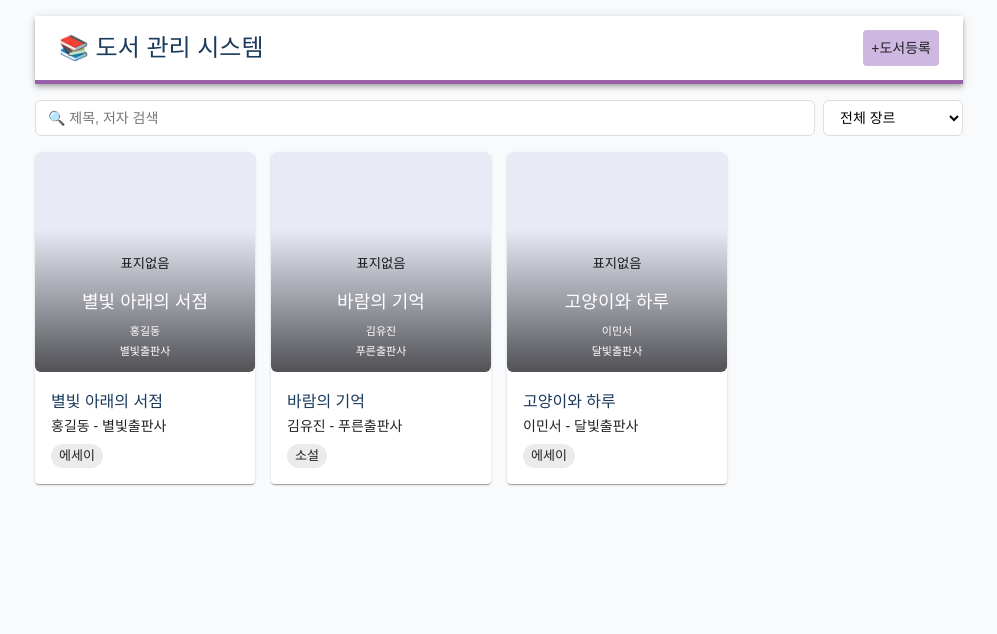
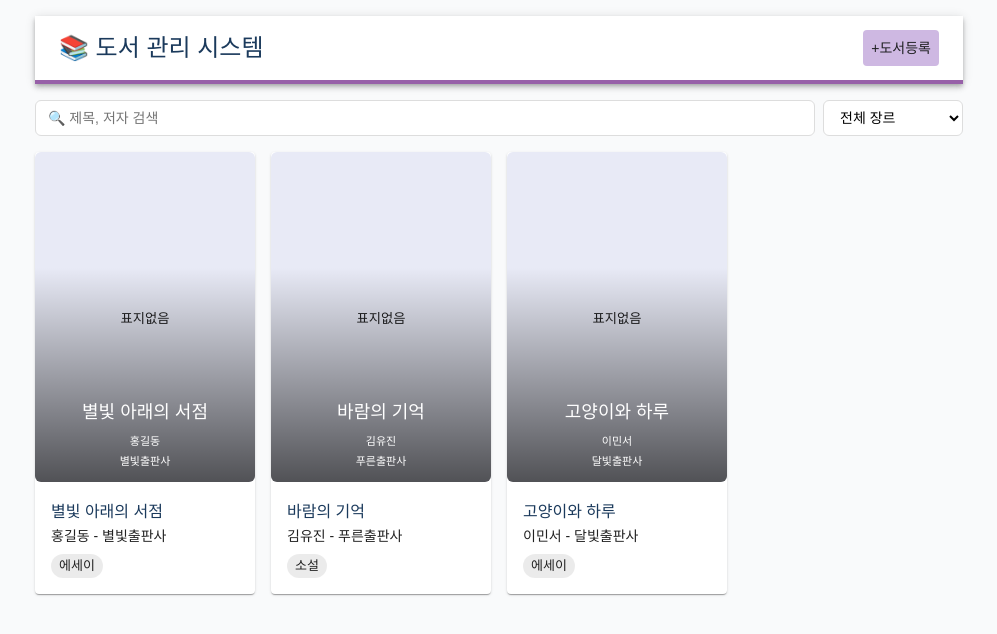
Before and after one commit to obgybbl77/-4-, a React (Vite) app: page / in a window 1280 px wide. Shown: the top 634 px of the page, without its empty margins (141-1138 px from the left). Built offline with nearby package versions, Linux system fonts and the light colour scheme; data requests are answered from the project's data file; a web font is replaced by a local one.

Commit message:
feat: 표지 hover 말풍선, 표지 비율 수정

```diff
--- a/src/App.css
+++ b/src/App.css
@@ -11,37 +11,20 @@ button { padding: 6px 14px; border: 1px solid #ddd; border-radius: 6px; backgrou
 .book-card:hover { box-shadow: 0 2px 8px rgba(0,0,0,0.1); }
 .book-card h3 { font-size: 16px; color: #1B3A5C; margin-top: 8px; }
 .book-card p { font-size: 13px; color: #374151; margin: 4px 0; }
-.book-cover { height: 220px; background: #e8eaf6; border-radius: 6px; display: flex; align-items: center; justify-content: center; text-align: center; padding: 8px; font-weight: bold; }
 .genre-tag { font-size: 12px; background: #e0f2f1; padding: 2px 8px; border-radius: 10px; }
 
-.book-detail, .book-form { background: white; border: 1px solid #ddd; border-radius: 8px; padding: 20px; }
-.detail-body { display: flex; gap: 20px; margin: 16px 0; }
-.detail-body .book-cover { width: 180px; flex-shrink: 0; }
-.detail-info h2 { color: #1B3A5C; margin-bottom: 8px; }
-.detail-info p { margin: 4px 0; color: #374151; }
 
-.book-form h2 { color: #1B3A5C; margin-bottom: 12px; }
-.book-form input, .book-form select, .book-form textarea { display: block; width: 100%; padding: 8px 12px; margin-bottom: 10px; border: 1px solid #ddd; border-radius: 6px; font-size: 14px; }
-.book-form textarea { height: 100px; resize: vertical; }
-.form-buttons button:first-child { background: #5b5bd6; color: white; border: none; }
-
-
-
-.message {
-  position: fixed;
-  right: 24px;
-  bottom: 24px;
-  padding: 12px 20px;
-  border-radius: 8px;
-  color: white;
-  box-shadow: 0 4px 12px rgba(0, 0, 0, 0.15);
-  z-index: 1000;
-}
-.message.success { background: #30a46c; }
-.message.error   { background: #e5484d; }
 .book-cover {
+  aspect-ratio: 2 / 3;
   position: relative;
   overflow: hidden;
+  background: #e8eaf6;
+  border-radius: 6px;
+  display: flex;
+  align-items: center;
+  justify-content: center;
+  text-align: center;
+  font-weight: bold;
 }
 
 .book-cover .cover-text {
@@ -75,54 +58,31 @@ button { padding: 6px 14px; border: 1px solid #ddd; border-radius: 6px; backgrou
   margin: 2px 0;
 }
 
-/* ─ 검색 · 필터 (BookList) ─ */
-.search-bar { display: flex; gap: 8px; margin-bottom: 16px; }
-.search-input { flex: 1; padding: 8px 12px; border: 1px solid #ddd; border-radius: 6px; font-size: 14px; }
-.search-select { width: 140px; padding: 8px 12px; border: 1px solid #ddd; border-radius: 6px; font-size: 14px; background: white; }
-.search-input:focus, .search-select:focus { outline: none; border-color: #5b5bd6; }
-.empty-result { padding: 40px 0; text-align: center; color: #6b7280; }
-.empty-result button { margin-top: 12px; }
+/* ─ 상세 · 폼 ─ */
+.book-detail, .book-form { background: white; border: 1px solid #ddd; border-radius: 8px; padding: 20px; }
+.detail-body { display: flex; gap: 20px; margin: 16px 0; }
+.detail-body .book-cover { width: 180px; flex-shrink: 0; }
+.detail-info h2 { color: #1B3A5C; margin-bottom: 8px; }
+.detail-info p { margin: 4px 0; color: #374151; }
 
-/* ─ 폼 유효성 검사 (BookForm) ─ */
-.book-form .input-error { border-color: #e5484d; }
-.error-text { margin: -6px 0 10px; font-size: 13px; color: #e5484d; }
-.char-count { margin: -6px 0 10px; font-size: 12px; color: #9ca3af; text-align: right; }
+.book-form h2 { color: #1B3A5C; margin-bottom: 12px; }
+.book-form input, .book-form select, .book-form textarea { display: block; width: 100%; padding: 8px 12px; margin-bottom: 10px; border: 1px solid #ddd; border-radius: 6px; font-size: 14px; }
+.book-form textarea { height: 100px; resize: vertical; }
+.form-buttons button:first-child { background: #5b5bd6; color: white; border: none; }
 
-.book-cover {
-  position: relative;
-  overflow: hidden;
+/* ─ 성공 · 실패 토스트 메시지 (App.jsx) ─ */
+.message {
+  position: fixed;
+  right: 24px;
+  bottom: 24px;
+  padding: 12px 20px;
+  border-radius: 8px;
+  color: white;
+  box-shadow: 0 4px 12px rgba(0, 0, 0, 0.15);
+  z-index: 1000;
 }
-
-.book-cover .cover-text {
-  position: absolute;
-  inset: 0;
-  display: flex;
-  flex-direction: column;
-  justify-content: flex-end;
-  padding: 12px;
-  box-sizing: border-box;
-
-  color: white;
-  text-align: center;
-  background: linear-gradient(
-    to top,
-    rgba(0, 0, 0, 0.65),
-    transparent 65%
-  );
-}
-
-.book-cover .cover-title {
-  font-size: 18px;
-  line-height: 1.3;
-  margin: 0 0 6px;
-  overflow-wrap: anywhere;
-}
-
-.book-cover .cover-author,
-.book-cover .cover-publisher {
-  font-size: 11px;
-  margin: 2px 0;
-}
+.message.success { background: #30a46c; }
+.message.error   { background: #e5484d; }
 
 /* ─ 검색 · 필터 (BookList) ─ */
 .search-bar { display: flex; gap: 8px; margin-bottom: 16px; }
--- a/src/components/BookCard.jsx
+++ b/src/components/BookCard.jsx
@@ -1,38 +1,48 @@
-import { Card, CardActionArea, CardContent, Typography, Chip } from '@mui/material';
+import { Card, CardActionArea, CardContent, Typography, Chip, Tooltip } from '@mui/material';
+
 function BookCard({ book, onSelect }) {
   return (
-    <Card component ='li' sx={{listStyle: 'none'}}>
-      <CardActionArea onClick={()=>onSelect(book.id)}>
+    <Card component='li' sx={{ listStyle: 'none' }}>
+      <CardActionArea onClick={() => onSelect(book.id)}>
+        {/* 표지에 마우스를 올리면 오른쪽에 책 내용이 말풍선으로 보임 */}
+        <Tooltip
+          title={book.content || ''}
+          placement='right'
+          arrow
+          enterDelay={200}
+          slotProps={{
+            tooltip: { sx: { fontSize: 20, lineHeight: 1.6, maxWidth: 390, p: 2 } },
+          }}
+        >
           <div className='book-cover'>
-          {book.coverImageUrl ? (  <img
+            {book.coverImageUrl ? (
+              <img
                 src={book.coverImageUrl}
                 alt={`${book.title} 표지`}
                 style={{ width: '100%', height: '100%', objectFit: 'cover' }}
-            />) : (<span>표지없음</span>)}
-          <div className ='cover-text'>
+              />
+            ) : (
+              <span>표지없음</span>
+            )}
+            <div className='cover-text'>
               <p className='cover-title'>{book.title}</p>
               <p className='cover-author'>{book.author}</p>
               <p className='cover-publisher'>{book.publisher}</p>
             </div>
           </div>
+        </Tooltip>
+
         <CardContent>
-        <Typography variant='subtitle1' sx={{fontWeight: 'bold', color:'#1B3A5C' }}>
+          <Typography variant='subtitle1' sx={{ fontWeight: 'bold', color: '#1B3A5C' }}>
             {book.title}
           </Typography>
           <Typography variant='body2' color='text.secondary'>
             {book.author} - {book.publisher}
-
           </Typography>
-        <Chip label={book.genre} size='small' sx={{mt:1}}/>
-
+          <Chip label={book.genre} size='small' sx={{ mt: 1 }} />
         </CardContent>
-
-
-
-
       </CardActionArea>
     </Card>
-
   );
 }
 
```
Lines whose indentation alone changed are shown as unchanged.
